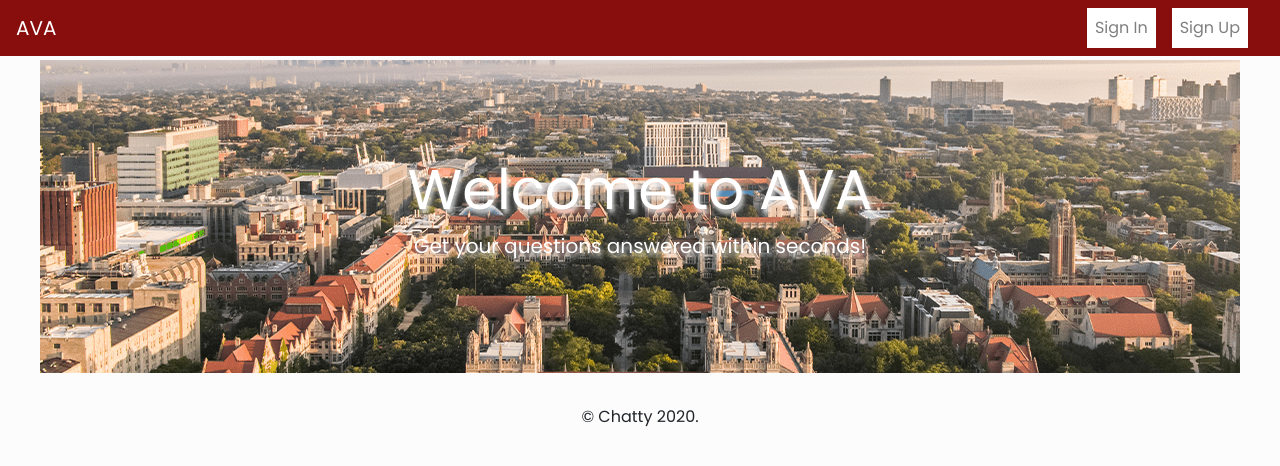
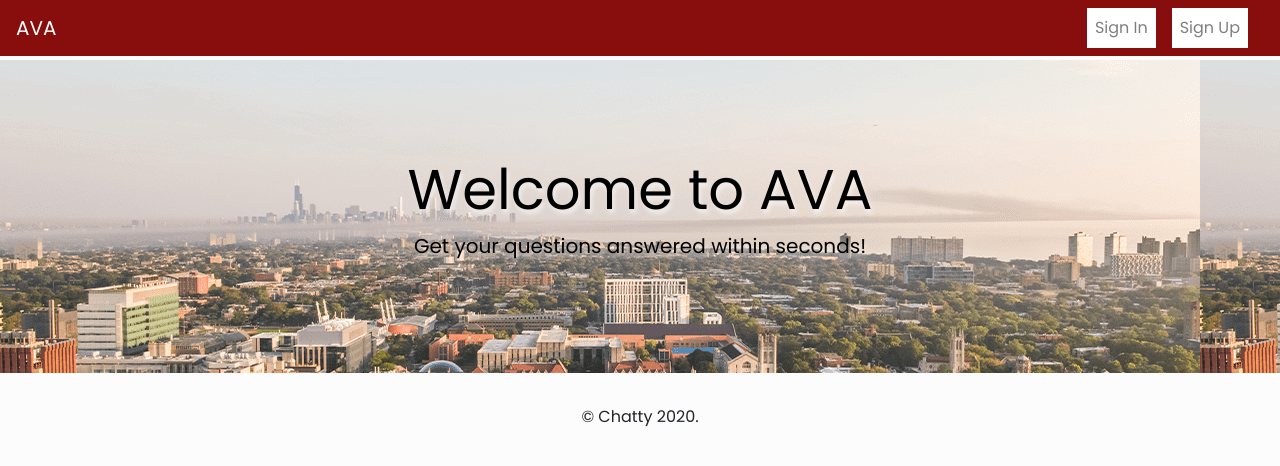
Before and after one commit to leenatantawy/AVA, a React (Create React App) app in the folder chat/: page / in a window 1280 px wide. Shown: the top 466 px of the page. Built offline with nearby package versions, Linux system fonts and the light colour scheme; no server answers.

Commit message:
final look 1

```diff
--- a/chat/src/components/styles.css
+++ b/chat/src/components/styles.css
@@ -10,15 +10,9 @@ body {
 }
 
 .imageback{
-  background: url("Campus_Aerial_2-min.png");
-  opacity: 1;
-    /* Full height */
-  height: 100%;
-  max-width: 100%;
-    /* Center and scale the image nicely */
-  background-position: center;
-  background-repeat: no-repeat;
-  object-fit: cover;
+  background-image: url("image5.png");
+  position: static;
+
 }
 
 .chat-area {
@@ -77,8 +71,9 @@ body {
 
 .jumbotron{
   background-color: transparent;
-  color: white;
-  text-shadow: 2px 4px 4px rgba(255,255,255,0.8);
+  opacity: 1;
+  color: black;
+  text-shadow: 2px 4px 4px rgba(255,255,255,0.6);
 }
 
 @media screen and (max-width: 767px) {
```
Also changed, not shown: chat/src/components/image4.jpeg (added), chat/src/components/image5.png (added).
